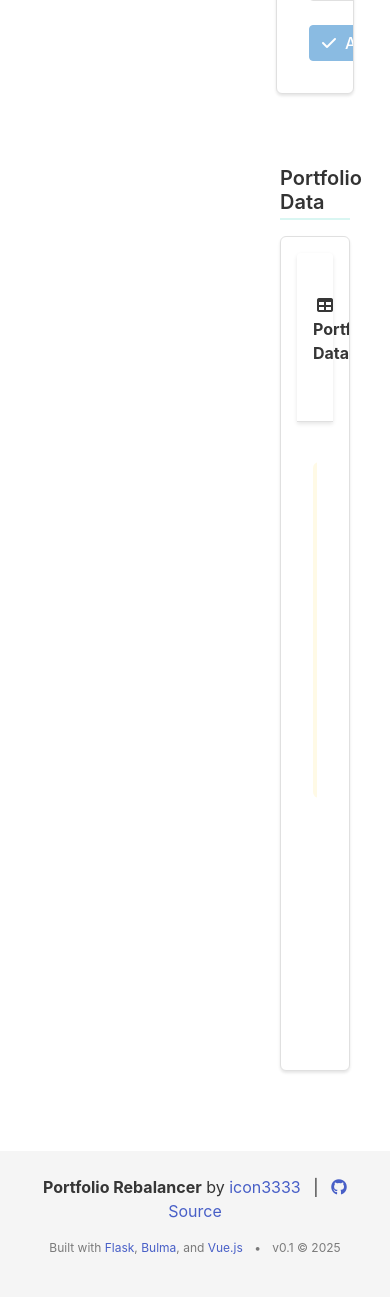
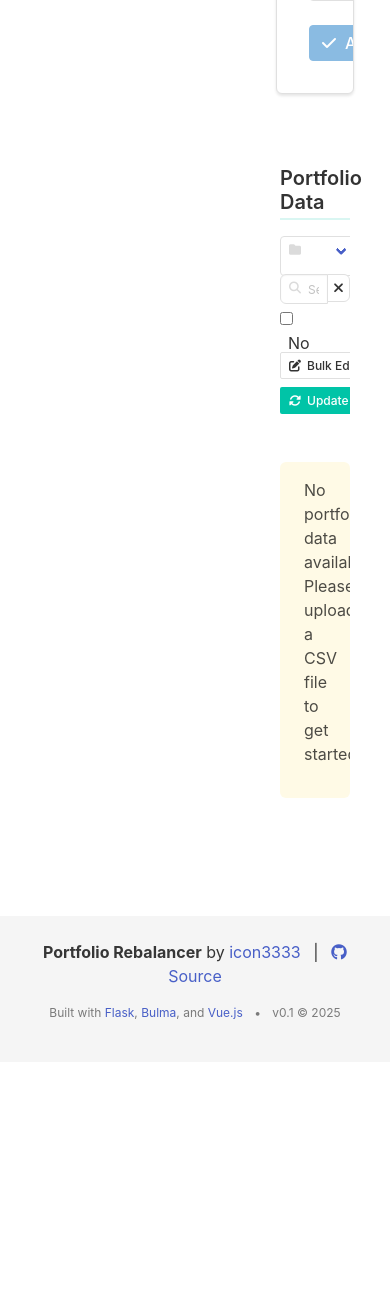
Before and after one commit to icon3333/portfolio_rebalancer, a Flask app: page /portfolio/enrich in a window 390 px wide. Shown: the part 1211-2508 px from the top of the page. After the commit the page ends 2230 px from the top, so only its background shows below. Run offline with Flask 3, Linux system fonts and the light colour scheme; the visitor is signed in with stand-in values (Sample User, id 1); data comes from the database, SQL or seed files in the repository; data that the repository does not hold is empty; some libraries are stand-ins or nearby versions.

Commit message:
fixed layout from portfolio data

```diff
--- a/templates/components/enrich_components.html
+++ b/templates/components/enrich_components.html
@@ -122,6 +122,12 @@
 
         .controls-group {
             flex-shrink: 0;
+            margin-right: var(--space-md);
+        }
+
+        .controls-group .is-flex {
+            flex-wrap: wrap;
+            align-items: center;
         }
 
         .portfolio-metrics {
@@ -268,11 +274,22 @@
                 align-items: flex-start;
             }
 
+            .controls-group {
+                margin-right: 0;
+                margin-bottom: var(--space-md);
+                width: 100%;
+            }
+
+            .controls-group .is-flex {
+                gap: var(--space-sm) !important;
+                flex-wrap: wrap;
+            }
+
             .portfolio-metrics {
                 flex-wrap: wrap;
                 padding: 0.4rem 0.8rem;
                 margin-left: 0;
-                margin-top: 0.5rem;
+                margin-top: 0;
                 width: 100%;
             }
 
@@ -465,17 +482,14 @@
 {% endmacro %}
 
 {% macro portfolio_data_section(portfolios) %}
-<div class="card mb-5">
-    <header class="card-header">
-        <p class="card-header-title">
-            <span class="icon-text">
-                <span class="icon">
-                    <i class="fas fa-table"></i>
-                </span>
-                <span>Portfolio Data</span>
-            </span>
-        </p>
-        <div class="card-header-controls is-flex is-align-items-center" style="flex-grow: 1; justify-content: flex-end; padding-right: var(--space-md);">
+<div class="mb-5">
+            <div id="portfolio-editor" class="portfolio-editor">
+                <!-- Vue.js component will be mounted here -->
+                <div id="portfolio-table-app" v-cloak>
+                    <div class="portfolio-controls-container mb-4">
+                        <div class="controls-and-metrics-row">
+                            <!-- Controls moved to the left -->
+                            <div class="controls-group">
                                 <!-- Control Group with consistent spacing -->
                                 <div class="is-flex is-align-items-center" style="gap: var(--space-md);">
                                     <!-- Portfolio Filter -->
@@ -535,17 +549,7 @@
                                         </button>
                                     </div>
                                 </div>
-        </div>
-    </header>
-    <div class="card-content">
-        <div class="content">
-            <div id="portfolio-editor" class="portfolio-editor">
-                <!-- Vue.js component will be mounted here -->
-                <div id="portfolio-table-app" v-cloak>
-                    <div class="portfolio-controls-container mb-4">
-                        <div class="controls-and-metrics-row">
-                            <!-- Controls -->
-                            <div class="controls-group">
+
                                 <!-- Hidden controls for Vue binding -->
                                 <div class="is-hidden">
                                     <select v-model="selectedPortfolio" id="vue-portfolio-select"></select>
@@ -731,7 +735,6 @@
                                 </tr>
                             </tbody>
                         </table>
-                    </div>
                     </div>
                 </div>
             </div>
```
Lines whose indentation alone changed are shown as unchanged.
